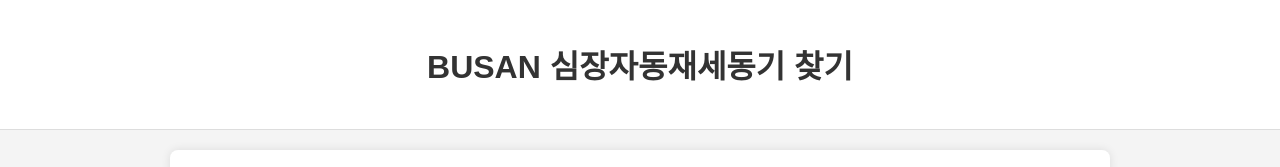
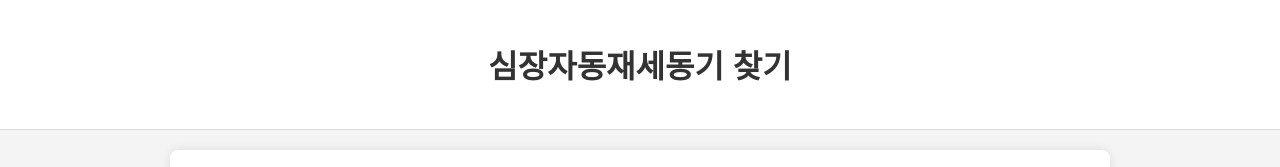
Before and after one commit to jinwoo0710/hybrid, a plain HTML site: page 0924/index.html in a window 1280 px wide. Shown: the top 167 px of the page. Drawn offline with Linux system fonts and the light colour scheme.

Commit message:
Update index.html

```diff
--- a/0924/index.html
+++ b/0924/index.html
@@ -3,12 +3,12 @@
 <head>
     <meta charset="UTF-8">
     <meta name="viewport" content="width=device-width, initial-scale=1.0">
-    <title>BUSAN 심장자동재세동기 찾기</title>
+    <title>심장자동재세동기 찾기</title>
     <link rel="stylesheet" href="style.css">
 </head>
 <body>
     <header>
-        <h1>BUSAN 심장자동재세동기 찾기</h1>
+        <h1>심장자동재세동기 찾기</h1>
     </header>
 
     <main>
```
